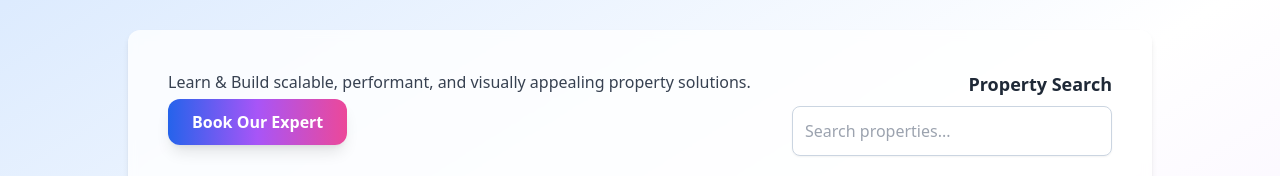
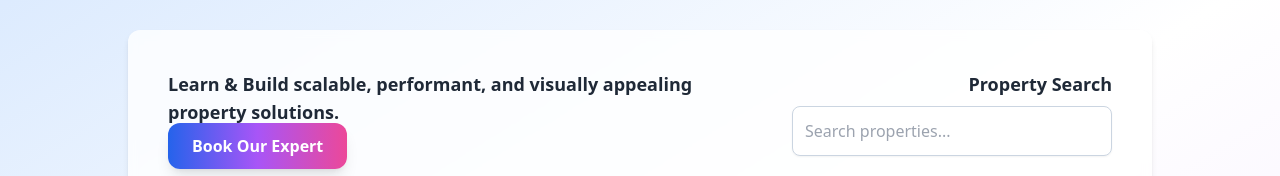
Before and after one commit to venupala-tt/propnz, a Next.js app: page / in a window 1280 px wide. Shown: the part 146-322 px from the top of the page. Built offline with nearby package versions, Linux system fonts and the light colour scheme.

Commit message:
Update page.tsx

```diff
--- a/app/page.tsx
+++ b/app/page.tsx
@@ -21,9 +21,9 @@ export default function HomePage() {
           {/* Hero Content */}
           <div className="flex-1 text-center sm:text-left">
 
-            <p className="text-base text-gray-700 mb-4">
+            <h2 className="text-lg font-semibold mb-2">
               Learn & Build scalable, performant, and visually appealing property solutions.
-            </p>
+            </h2>
             <Link
               href="/pages/book-an-expert"
               className="px-6 py-3 rounded-xl shadow-lg font-semibold text-white
```
